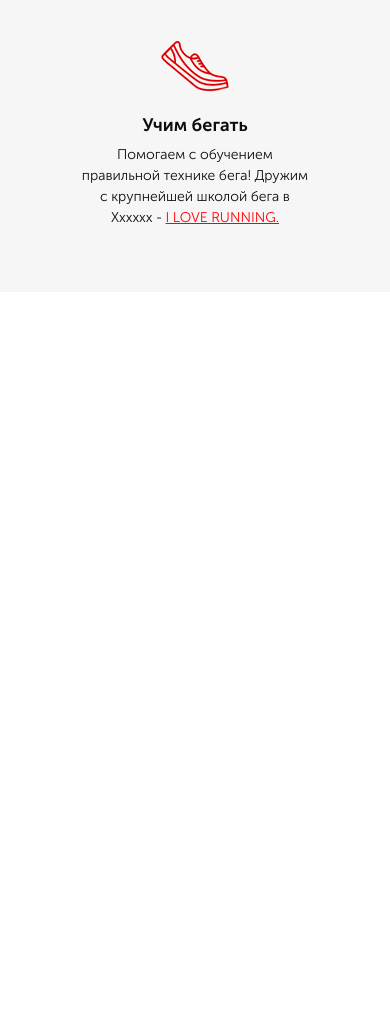
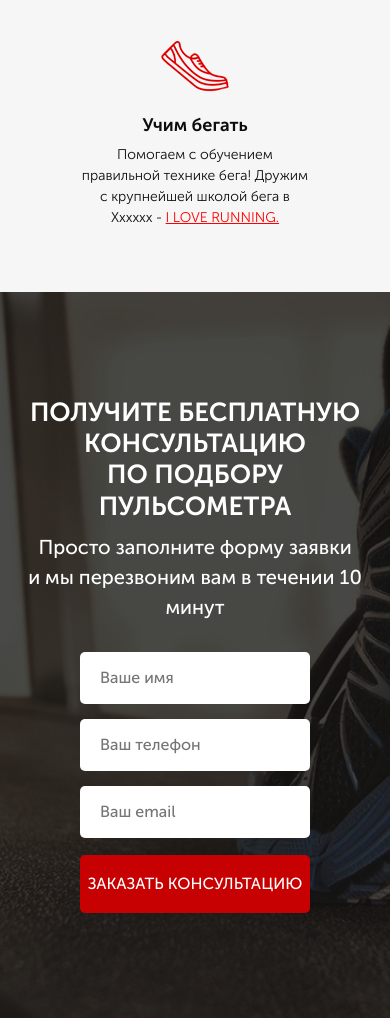
Before and after one commit to DmitriyKabanets/Pulse_Udemy, a website: page src/index.html in a window 390 px wide. Shown: the part 1434-2452 px from the top of the page. Before the commit the page ends 1726 px from the top, so only its background shows below. Drawn offline with Linux system fonts and the light colour scheme; files whose address does not match are found by name.

Commit message:
Add section consultation

```diff
--- a/src/index.html
+++ b/src/index.html
@@ -91,5 +91,26 @@
         </div>
     </div>
 
+    <div class="consultation">
+        <div class="container">
+            <h2 class="consultation__title">Получите бесплатную консультацию <br>
+                 по подбору пульсометра
+            </h2>
+            <div class="consultation__descr">Просто заполните форму заявки <br>
+                и мы перезвоним вам в течении 10 минут
+            </div>
+
+            <form action="" class="forms">
+                <input required name="name" placeholder="Ваше имя" type="text">
+                <input required name="phone" placeholder="Ваш телефон" type="tel">
+                <input required name="email" placeholder="Ваш email" type="email">
+
+                <!-- <input type="submit" value="Заказать консультацию" name=""> -->
+                <button class="button button_forms">заказать консультацию</button>
+
+            </form>
+        </div>
+    </div>
+
 </body>
 </html>
--- a/src/sass/_button.scss
+++ b/src/sass/_button.scss
@@ -14,4 +14,12 @@
         height: 50px;
         margin-top: 67px;
     }
+    &_forms{
+        width: 300px;
+        height: 58px;
+        font-weight: 500;
+        font-size: 16px;
+        color: #FFFFFF;
+        margin-top: 2px;
     }
+}
--- /dev/null
+++ b/src/sass/_forms.scss
@@ -0,0 +1,14 @@
+.forms{
+    margin-top: 36px;
+    display: flex;
+    flex-direction: column;
+    width: 300px;
+    input{
+        color: #000;
+        border: none;
+        border-radius: 5px;
+        height: 52px;
+        margin-bottom: 15px;
+        padding: 0 20px;
+    }
+}
--- a/src/sass/_media.scss
+++ b/src/sass/_media.scss
@@ -57,10 +57,10 @@
 }
 
 @media (max-width: 575px){
+    .container{
+        padding: 0 15px;
+    }
     .promo{
-        .container{
-            padding: 0 15px;
-        }
         &__header{
             text-align: center;
             font-size: 35px;
@@ -83,4 +83,28 @@
         }
     }
 
+    .consultation{
+        &__title{
+            font-size: 26px;
+            text-align: center;
+        }
+        &__descr{
+            font-size: 20px;
+            text-align: center;
+        }
+    }
+
+    .forms{
+        margin: 30px auto 0;
+        width: 230px;
+    }
+
+    .button_forms{
+        width: 230px;
+    }
+
+    .button_promo{
+        width: 230px;
+    }
+
 }
--- a/src/sass/style.scss
+++ b/src/sass/style.scss
@@ -109,6 +109,27 @@ body{
     }
 }
 
+.consultation{
+    background: url(../img/consultation_bg.jpg) center (center/cover) no-repeat;
+    padding: 105px 0;
+    &__title{
+        font-weight: 700;
+        font-size: 36px;
+        text-transform: uppercase;
+        text-align: left;
+        color: #FFFFFF;
+    }
+    &__descr{
+        font-weight: 500;
+        font-size: 20px;
+        line-height: 30px;
+        color: #FFFFFF;
+        margin-top: 10px;
+    }
+}
+
 @import '_header.scss';
 @import '_button.scss';
+@import '_forms';
+
 @import '_media.scss';
```
Also changed, not shown: src/css/style.min.css.
